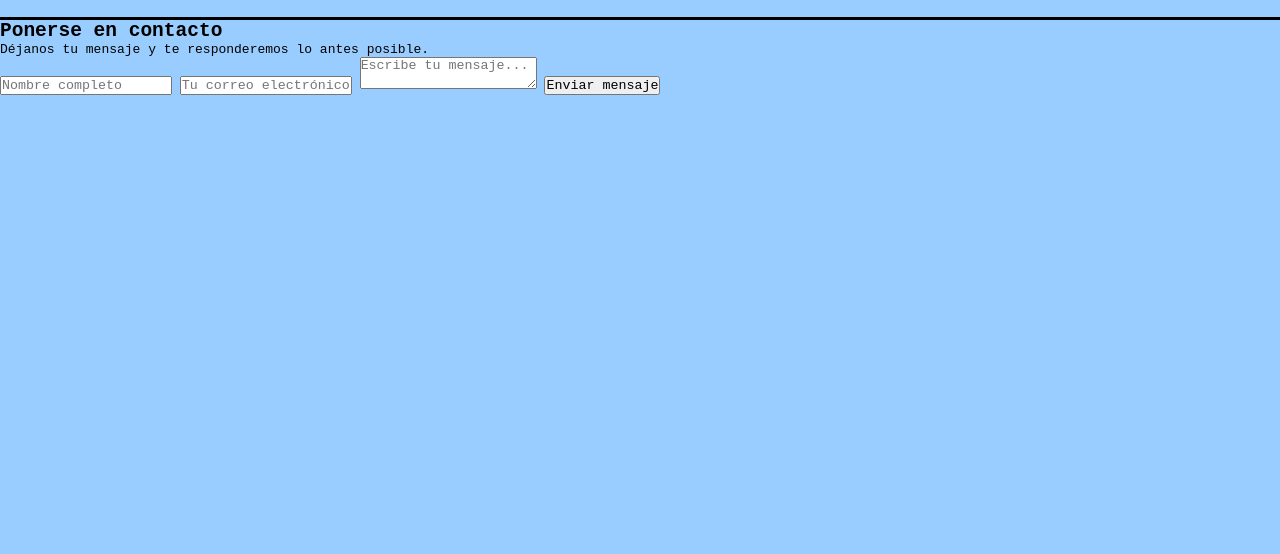
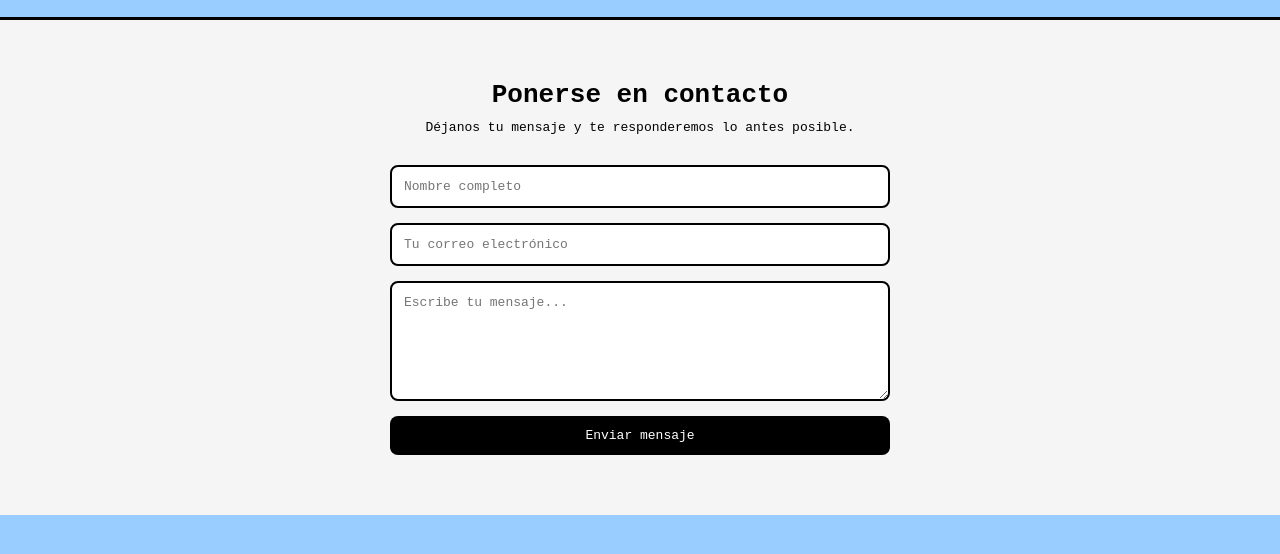
Before and after one commit to Dan208483/index.html.MW, a plain HTML site: page contacto.html in a window 1280 px wide. Shown: the part 60-614 px from the top of the page. Drawn offline with Linux system fonts and the light colour scheme.

Commit message:
Update styles.css

```diff
--- a/styles.css
+++ b/styles.css
@@ -113,3 +113,55 @@ header h1 {
     line-height: 1.6;
     font-size: 1.1rem;
 }
+
+.contact-section {
+    padding: 60px 30px;
+    text-align: center;
+    background-color: #f5f5f5;
+}
+
+.contact-section h2 {
+    font-size: 2rem;
+    margin-bottom: 10px;
+}
+
+.contact-section p {
+    margin-bottom: 30px;
+    font-size: 1rem;
+}
+
+.contact-form {
+    max-width: 500px;
+    margin: auto;
+    display: flex;
+    flex-direction: column;
+    gap: 15px;
+}
+
+.contact-form input,
+.contact-form textarea {
+    padding: 12px;
+    border: 2px solid #000;
+    border-radius: 8px;
+    font-size: 1rem;
+}
+
+.contact-form textarea {
+    resize: vertical;
+    min-height: 120px;
+}
+
+.contact-form button {
+    padding: 12px;
+    border: none;
+    border-radius: 8px;
+    background: #000;
+    color: #fff;
+    font-size: 1rem;
+    cursor: pointer;
+    transition: transform .2s;
+}
+
+.contact-form button:hover {
+    transform: scale(1.05);
+}
```
